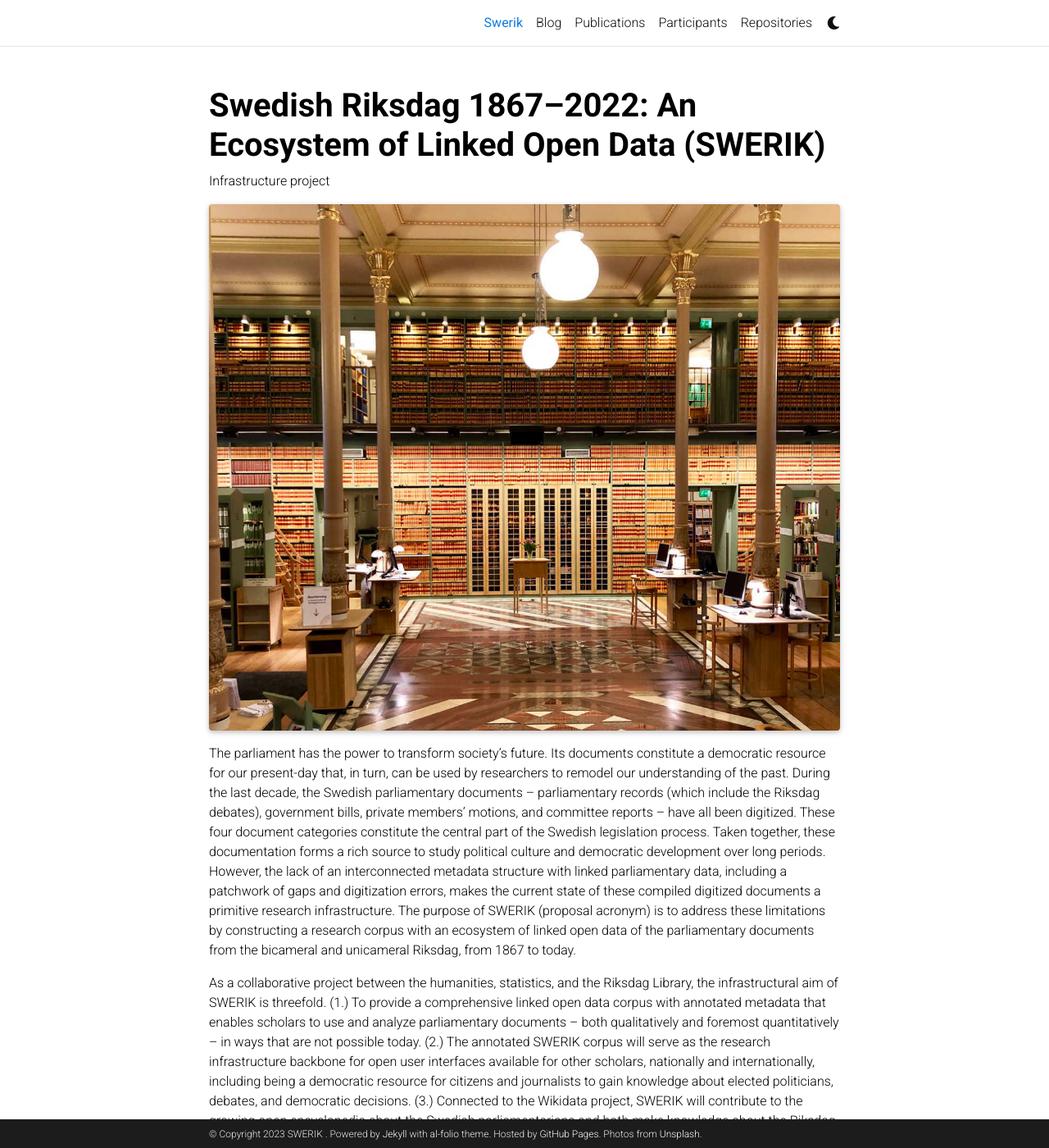
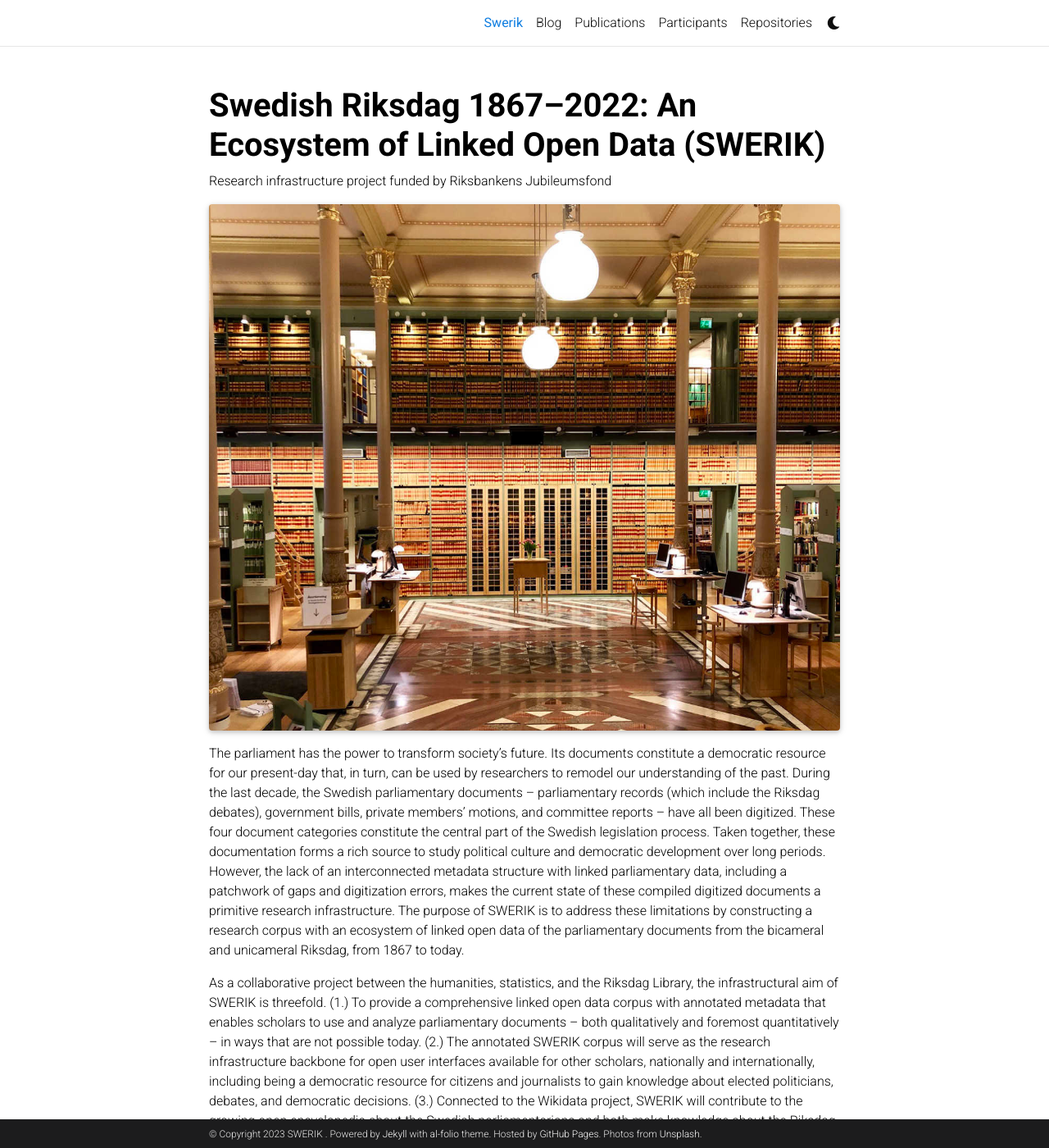
Before and after one commit to swerik-project/website, a Jekyll site: the page built from _pages/about.md, in a window 1280 px wide and 1400 px high. Shown: the whole window at 82% size. Built offline with Jekyll 4.4.1, drawn with Linux system fonts in a browser that asks for light colours; full-size pictures stand in for the smaller copies a plugin makes; comment, search, counter and statistics services are not loaded; a style sheet for code colours, icons or effects is not loaded.

Commit message:
content: add longer subtitle and remove 'research proposal'

```diff
--- a/_pages/about.md
+++ b/_pages/about.md
@@ -2,7 +2,7 @@
 layout: about
 title: Swerik
 permalink: /
-subtitle: Infrastructure project
+subtitle: Research infrastructure project funded by Riksbankens Jubileumsfond
 
 profile:
   align: ""
@@ -15,7 +15,7 @@ selected_papers: true # includes a list of papers marked as "selected={true}"
 social: true  # includes social icons at the bottom of the page
 ---
 
-The parliament has the power to transform society’s future. Its documents constitute a democratic resource for our present-day that, in turn, can be used by researchers to remodel our understanding of the past. During the last decade, the Swedish parliamentary documents – parliamentary records (which include the Riksdag debates), government bills, private members’ motions, and committee reports – have all been digitized. These four document categories constitute the central part of the Swedish legislation process. Taken together, these documentation forms a rich source to study political culture and democratic development over long periods. However, the lack of an interconnected metadata structure with linked parliamentary data, including a patchwork of gaps and digitization errors, makes the current state of these compiled digitized documents a primitive research infrastructure. The purpose of SWERIK (proposal acronym) is to address these limitations by constructing a research corpus with an ecosystem of linked open data of the parliamentary documents from the bicameral and unicameral Riksdag, from 1867 to today.
+The parliament has the power to transform society’s future. Its documents constitute a democratic resource for our present-day that, in turn, can be used by researchers to remodel our understanding of the past. During the last decade, the Swedish parliamentary documents – parliamentary records (which include the Riksdag debates), government bills, private members’ motions, and committee reports – have all been digitized. These four document categories constitute the central part of the Swedish legislation process. Taken together, these documentation forms a rich source to study political culture and democratic development over long periods. However, the lack of an interconnected metadata structure with linked parliamentary data, including a patchwork of gaps and digitization errors, makes the current state of these compiled digitized documents a primitive research infrastructure. The purpose of SWERIK is to address these limitations by constructing a research corpus with an ecosystem of linked open data of the parliamentary documents from the bicameral and unicameral Riksdag, from 1867 to today.
 
 As a collaborative project between the humanities, statistics, and the Riksdag Library, the infrastructural aim of SWERIK is threefold. (1.) To provide a comprehensive linked open data corpus with annotated metadata that enables scholars to use and analyze parliamentary documents – both qualitatively and foremost quantitatively – in ways that are not possible today. (2.) The annotated SWERIK corpus will serve as the research infrastructure backbone for open user interfaces available for other scholars, nationally and internationally, including being a democratic resource for citizens and journalists to gain knowledge about elected politicians, debates, and democratic decisions. (3.) Connected to the Wikidata project, SWERIK will contribute to the growing open encyclopedia about the Swedish parliamentarians and both make knowledge about the Riksdag available to a wider public and, as a citizen science-oriented project, enable the public to contribute to and improve the work of SWERIK.
 
```
